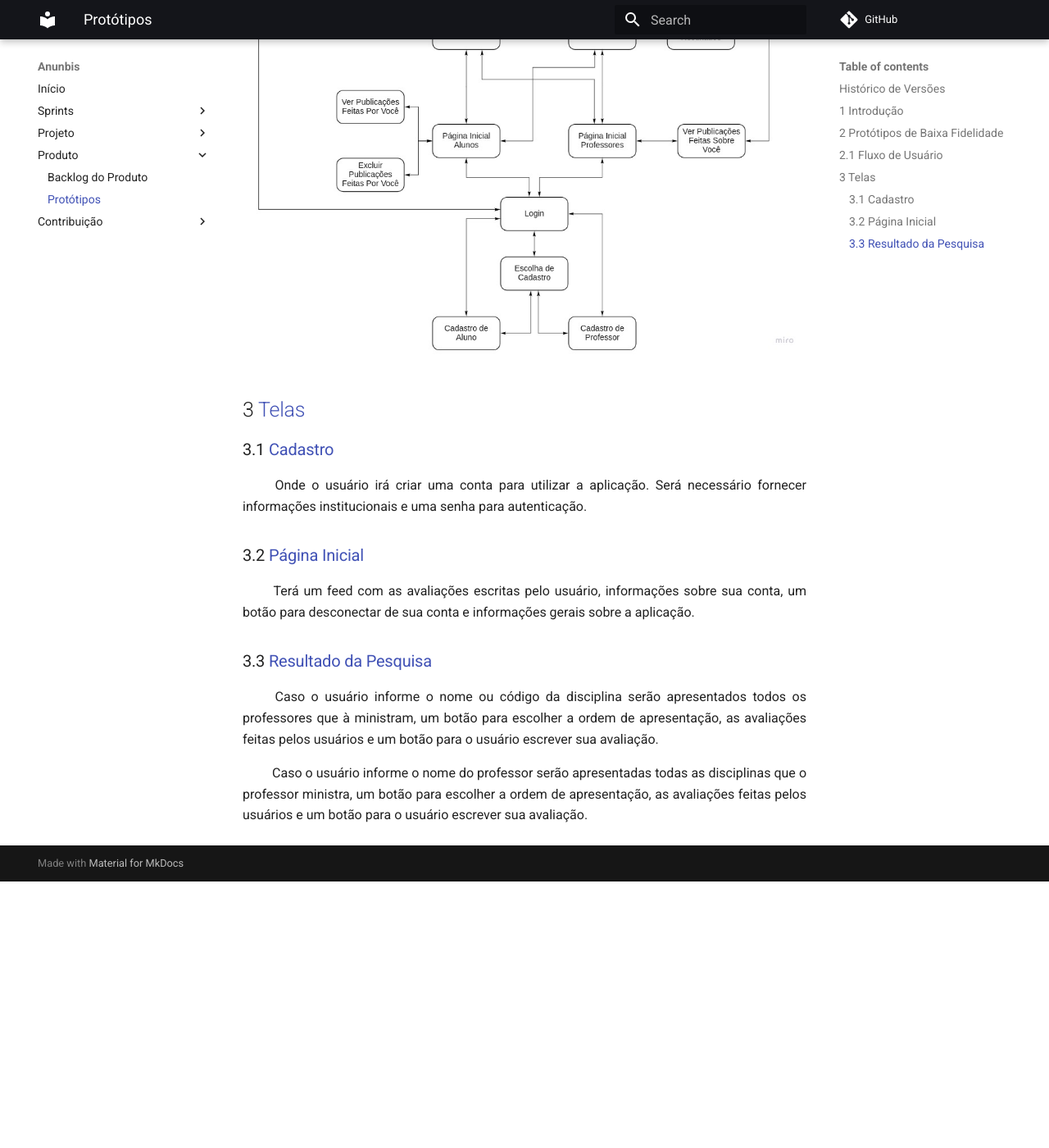
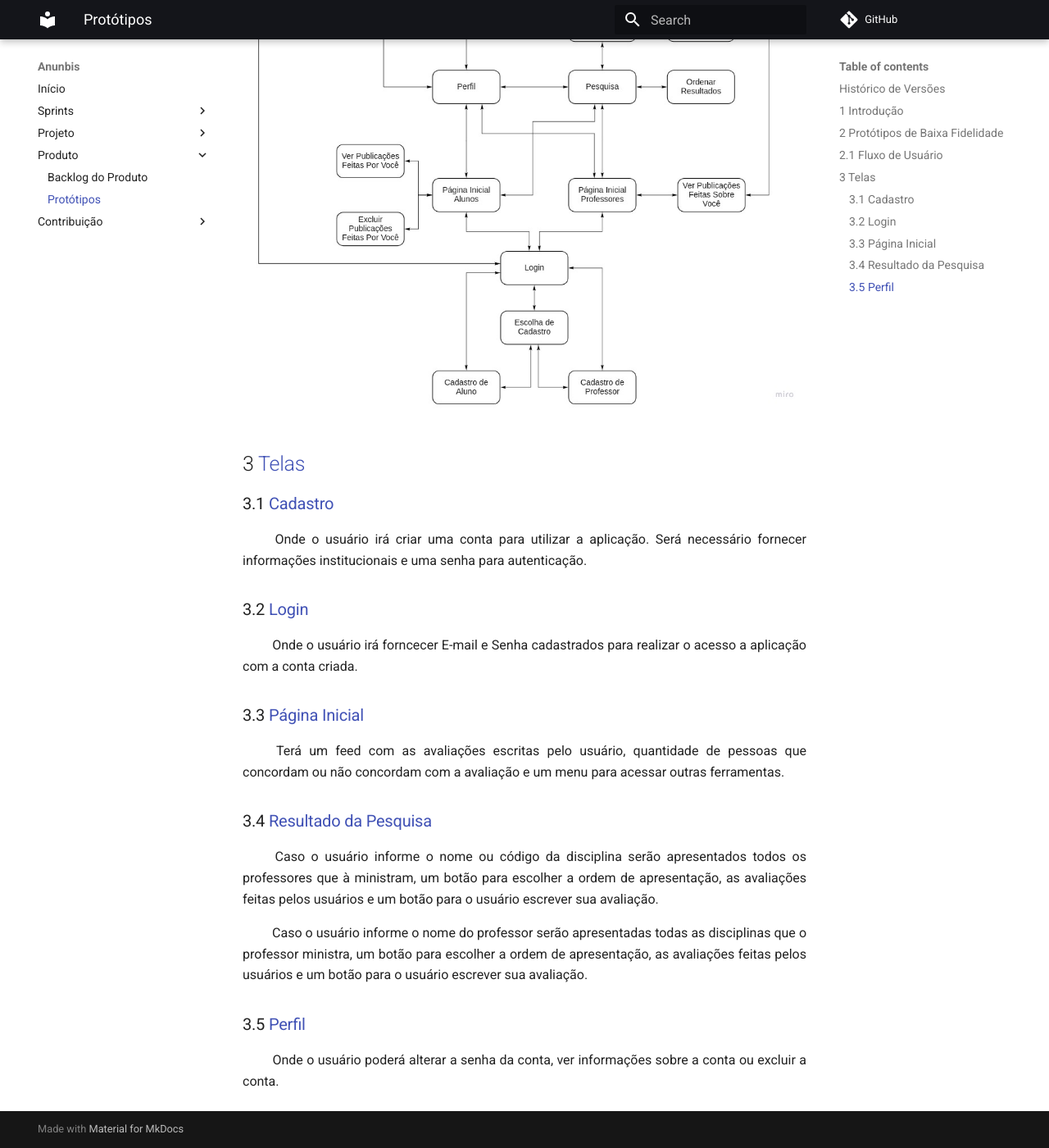
Before and after one commit to fga-eps-mds/2020.2-Anunbis, an MkDocs documentation site: the page built from docs/produto/prototipos.md, in a window 1280 px wide and 1400 px high, scrolled down 1291 px. Shown: the whole window at 82% size. Built offline with MkDocs 1.6.1 and Material for MkDocs 9.7.7, drawn with Linux system fonts in a browser that asks for light colours; comment, search, counter and statistics services are not loaded; before the commit the page ends 2366 px from its top, so only the background shows below that; some of the changed text lies outside the part shown.

Commit message:
Atualizando descrição das Telas

```diff
--- a/docs/produto/prototipos.md
+++ b/docs/produto/prototipos.md
@@ -6,6 +6,7 @@ Data|Versão|Descrição|Autor
 02/03|0.2|Adição da Introdução|Eduardo e Victor|
 02/03|0.3|Adição do Protótipo de Baixa Fidelidade e Fluxo de Usuário|Eduardo e Victor|
 02/03|0.4|Adição das Descrições das Telas|Eduardo e Victor|
+04/03|0.5|Atualização do Protótipo de Baixa Fidelidade, Fluxo de Usuário e Telas|Eduardo|
 
 
 ## 1 <a name="1">Introdução</a>
@@ -29,12 +30,19 @@ Data|Versão|Descrição|Autor
 
  <p align = "justify"> &emsp;&emsp; Onde o usuário irá criar uma conta para utilizar a aplicação. Será necessário fornecer informações institucionais e uma senha para autenticação.</p>
 
+### 3.2 <a name="3.2">Login</a>
 
-### 3.2 <a name="3.2">Página Inicial</a>
+ <p align = "justify"> &emsp;&emsp; Onde o usuário irá forncecer E-mail e Senha cadastrados para realizar o acesso a aplicação com a conta criada.</p>
 
- <p align = "justify"> &emsp;&emsp; Terá um feed com as avaliações escritas pelo usuário, informações sobre sua conta, um botão para desconectar de sua conta e informações gerais sobre a aplicação.</p>
+### 3.3 <a name="3.3">Página Inicial</a>
 
-### 3.3 <a name="3.3">Resultado da Pesquisa</a>
+ <p align = "justify"> &emsp;&emsp; Terá um feed com as avaliações escritas pelo usuário, quantidade de pessoas que concordam ou não concordam com a avaliação e um menu para acessar outras ferramentas.</p>
+
+### 3.4 <a name="3.4">Resultado da Pesquisa</a>
 
  <p align = "justify"> &emsp;&emsp; Caso o usuário informe o nome ou código da disciplina serão apresentados todos os professores que à ministram, um botão para escolher a ordem de apresentação, as avaliações feitas pelos usuários e um botão para o usuário escrever sua avaliação.  </p>
  <p align = "justify"> &emsp;&emsp; Caso o usuário informe o nome do professor serão apresentadas todas as disciplinas que o professor ministra, um botão para escolher a ordem de apresentação, as avaliações feitas pelos usuários e um botão para o usuário escrever sua avaliação.  </p>
+
+### 3.5 <a name="3.5">Perfil</a>
+
+ <p align = "justify"> &emsp;&emsp; Onde o usuário poderá alterar a senha da conta, ver informações sobre a conta ou excluir a conta.  </p>>
```
